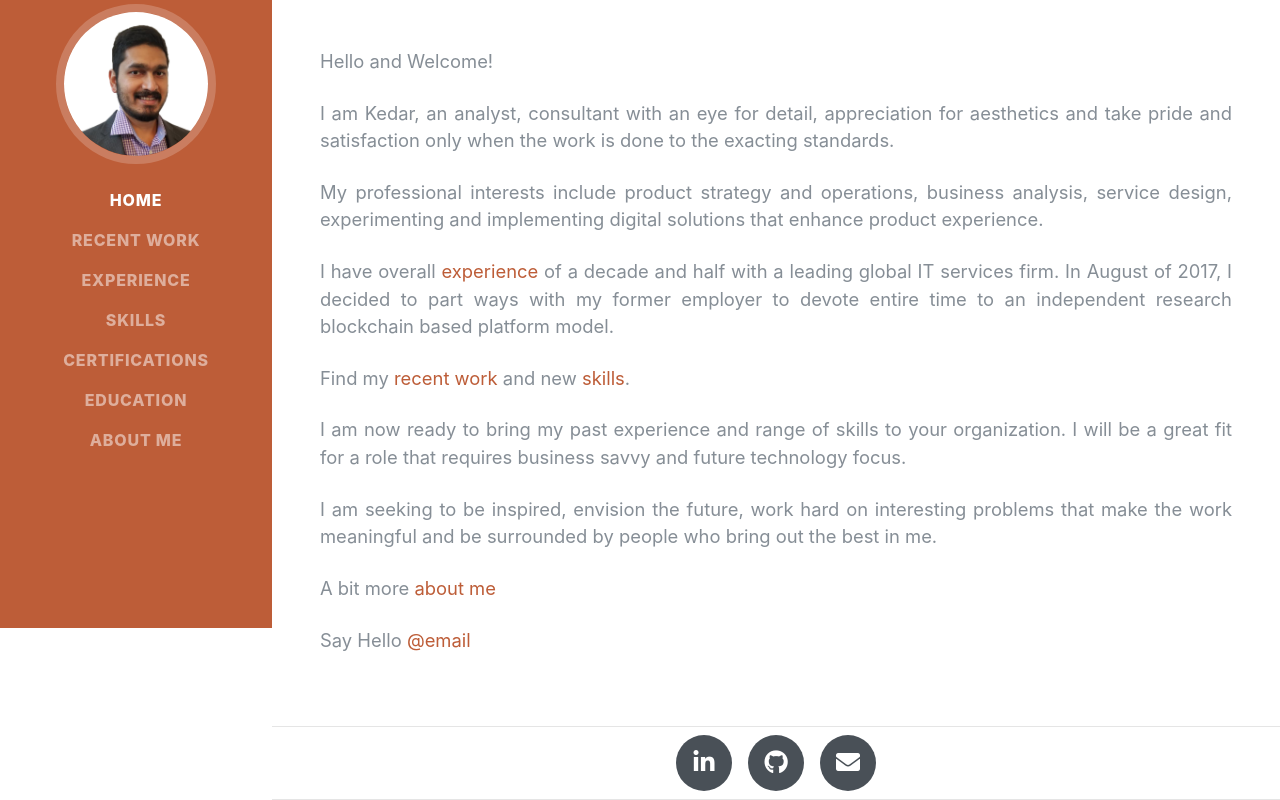
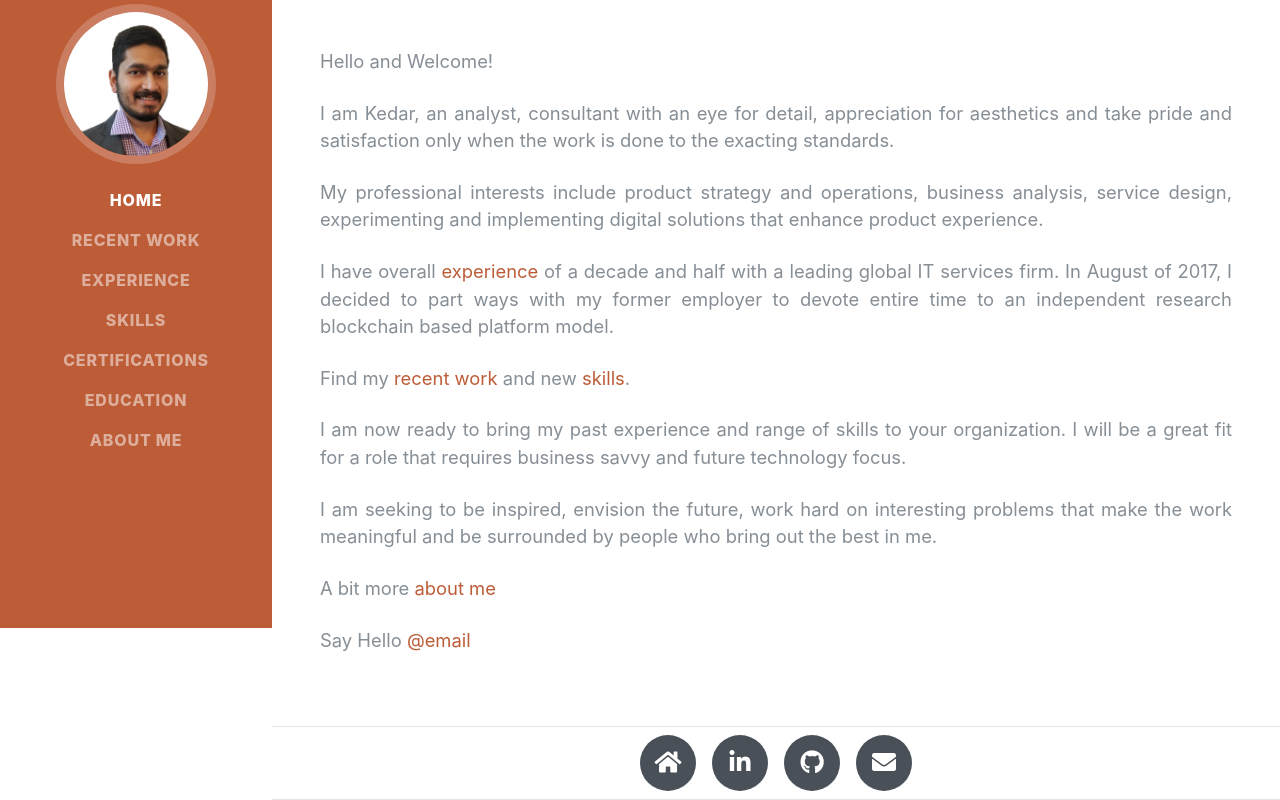
Before and after one commit to KedarJo/profile, a React (Create React App) app: page / in a window 1280 px wide. Shown: the part 172-972 px from the top of the page. Built offline with nearby package versions, Linux system fonts and the light colour scheme; a web font is replaced by a local one.

Commit message:
cosmetic

```diff
--- a/src/App.js
+++ b/src/App.js
@@ -86,6 +86,9 @@ class App extends Component {
         <footer>
 
             <div className="social-icons p-2 d-flex d-column justify-content-center">
+              <a href={ process.env.PUBLIC_URL + '/' }>
+                <i className="fas fa-home"></i>
+              </a>
               <a href="https://www.linkedin.com/in/kedar-joshi-5648b44b/" target="_blank" rel="noopener noreferrer">
                 <i className="fab fa-linkedin-in"></i>
               </a>
```
